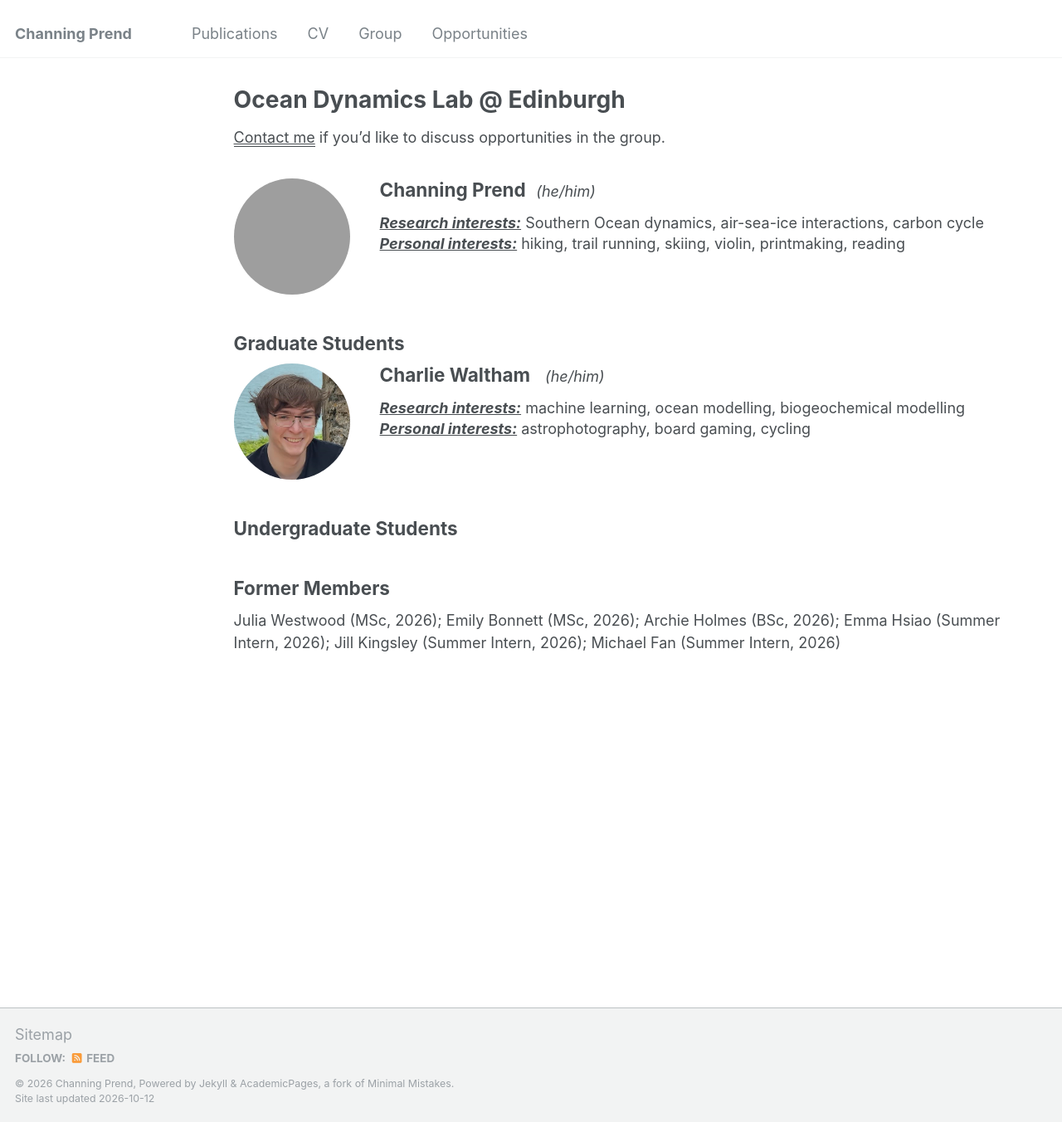
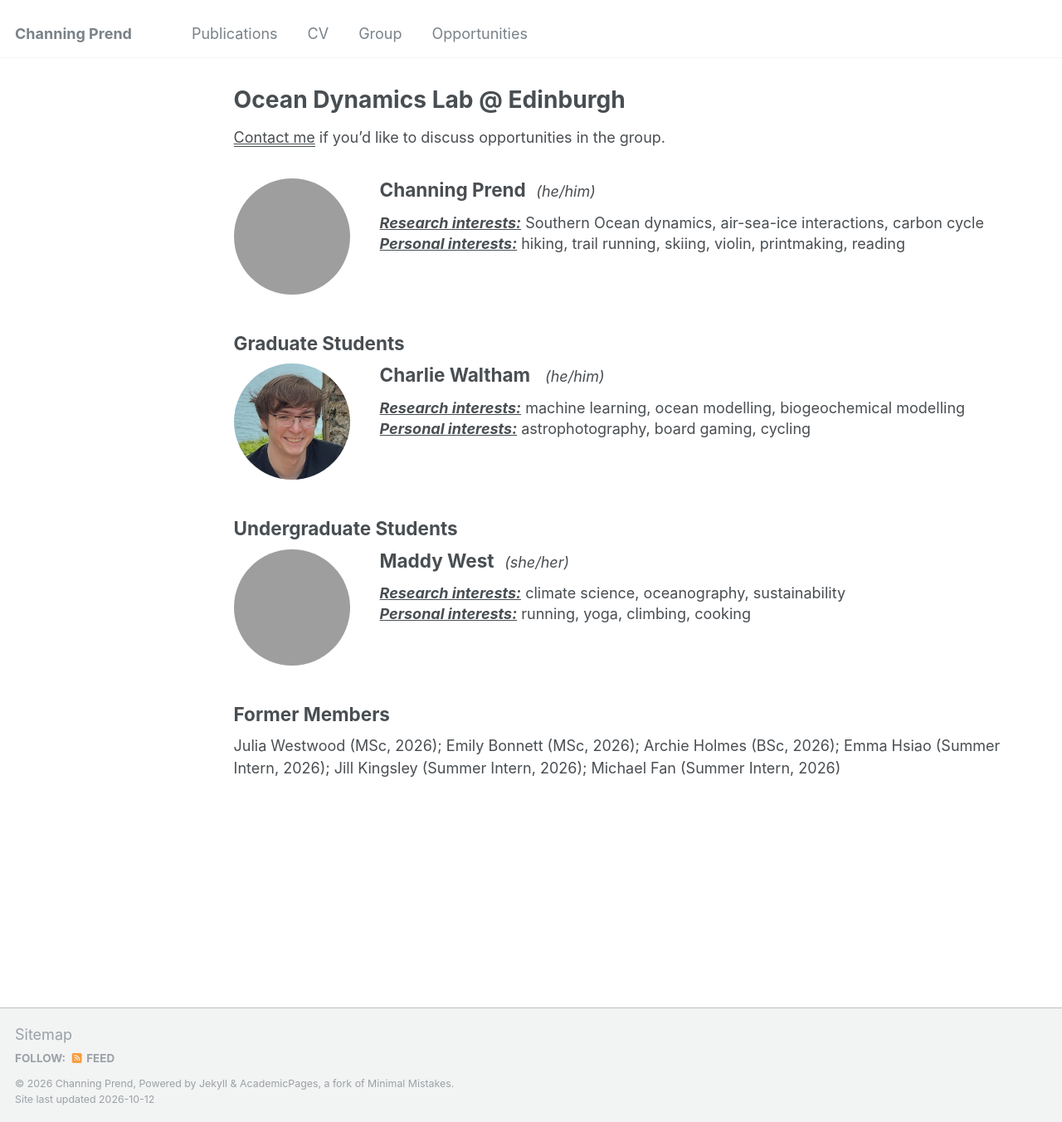
Before and after one commit to cprend/cprend.github.io, a Jekyll site: the page built from _pages/group.md, in a window 1280 px wide and 1352 px high. Shown: the whole window at 83% size. Built offline with Jekyll 4.4.1, drawn with Linux system fonts in a browser that asks for light colours; grey boxes are pictures that could not be loaded.

Commit message:
Update group.md

```diff
--- a/_pages/group.md
+++ b/_pages/group.md
@@ -53,6 +53,26 @@ author_profile: false
 </div>
 
 ## Undergraduate Students
+<div class="group-member">
 
+  <img src="/images/maddy.png"
+       alt="Maddy West"
+       class="group-photo">
+
+  <div class="group-member-info">
+
+    <h2>Maddy West<span class="group-pronouns">(she/her)</span></h2>
+
+    <p><strong>Research interests:</strong>
+      climate science, oceanography, sustainability
+    </p>
+
+    <p><strong>Personal interests:</strong>
+      running, yoga, climbing, cooking
+    </p>
+
+  </div>
+
+</div>
 ## Former Members
 Julia Westwood (MSc, 2026); Emily Bonnett (MSc, 2026); Archie Holmes (BSc, 2026); Emma Hsiao (Summer Intern, 2026); Jill Kingsley (Summer Intern, 2026); Michael Fan (Summer Intern, 2026)
```
